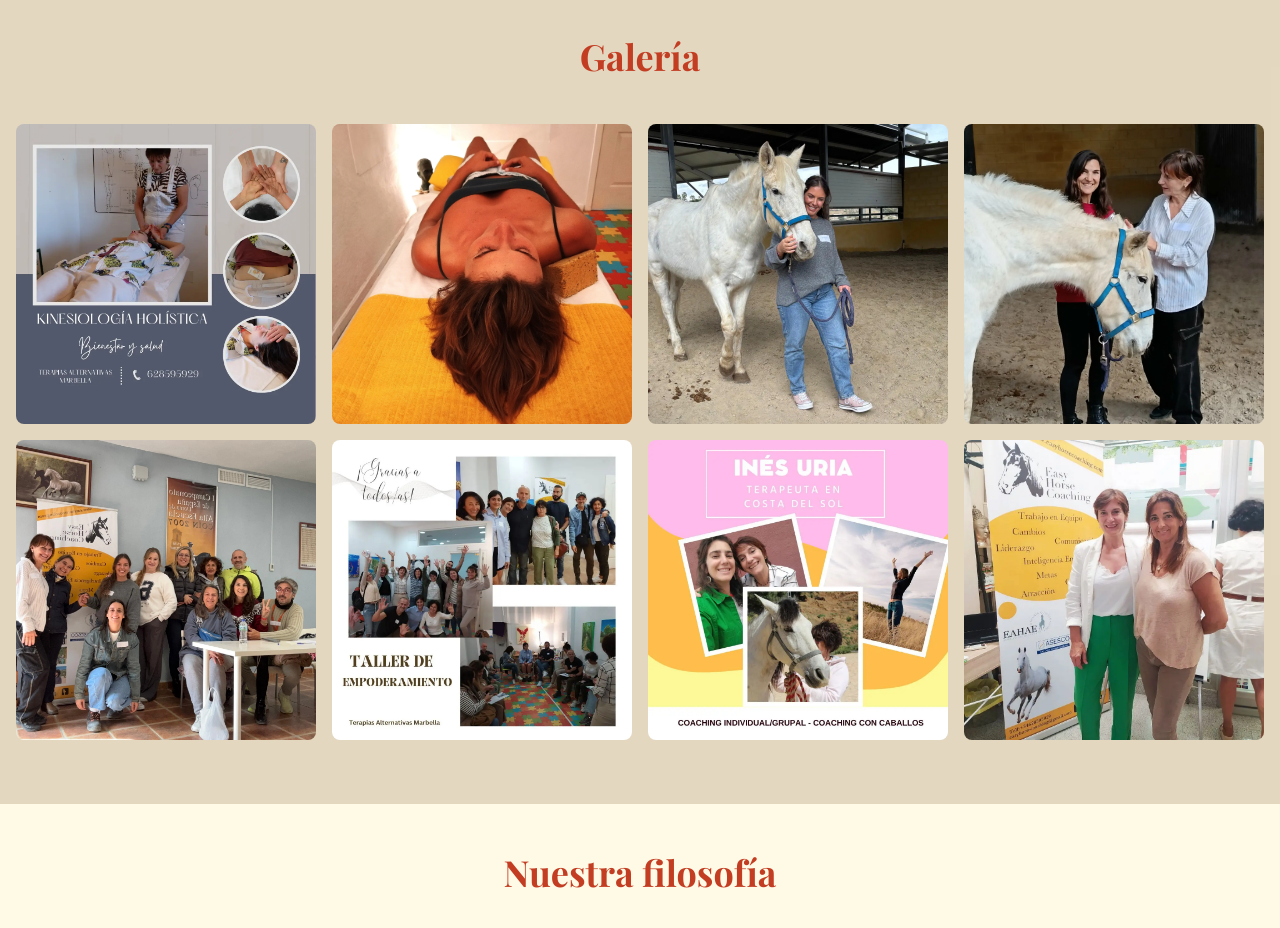
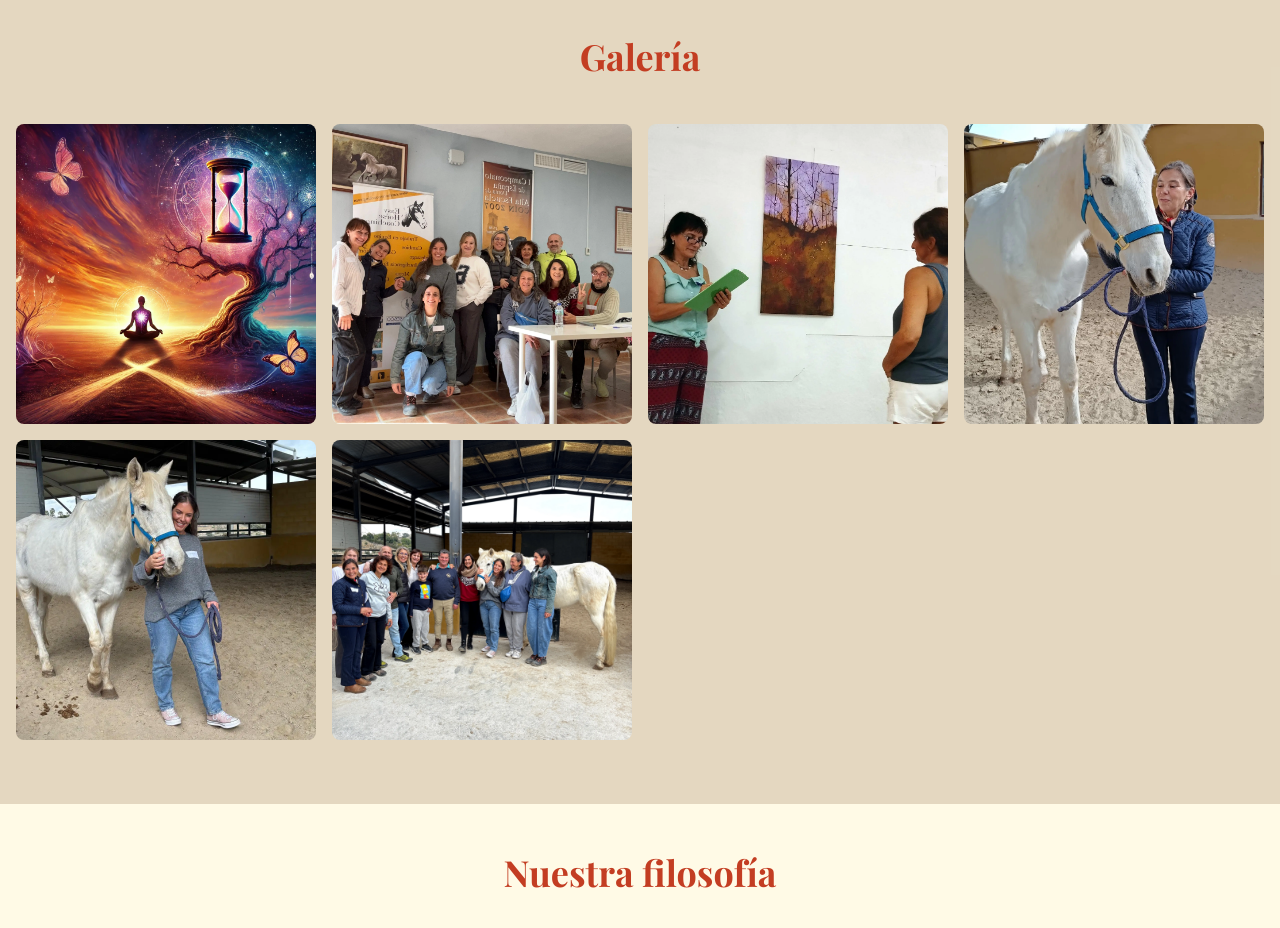
Before and after one commit to fernandojavierp/terapiasalternativasmarbella, a Next.js app: page / in a window 1280 px wide. Shown: the part 2220-3148 px from the top of the page. Built offline with nearby package versions, Linux system fonts and the light colour scheme.

Commit message:
version mejorada-1

```diff
--- a/app/farmasi/page.tsx
+++ b/app/farmasi/page.tsx
@@ -1,13 +1,12 @@
 "use client";
 
 import Image from "next/image";
-import Link from "next/link";
+
 import { Button } from "@/components/ui/button";
-import { ShoppingBag, Sparkles, Heart, Star, ChevronLeft, ChevronRight, X } from "lucide-react";
+import { ShoppingBag, X } from "lucide-react";
 import { useState } from "react";
 
 export default function FarmasiPage() {
-  const [currentSlide, setCurrentSlide] = useState(0);
   const [selectedImage, setSelectedImage] = useState<string | null>(null);
 
   const products = [
@@ -28,14 +27,6 @@ export default function FarmasiPage() {
       alt: "Producto Farmasi 4"
     },
   ];
-
-  const nextSlide = () => {
-    setCurrentSlide((prev) => (prev + 1) % products.length);
-  };
-
-  const prevSlide = () => {
-    setCurrentSlide((prev) => (prev - 1 + products.length) % products.length);
-  };
 
   return (
     <div className="min-h-screen bg-background">
--- a/app/page.tsx
+++ b/app/page.tsx
@@ -22,56 +22,7 @@ export default function Home() {
     phone: "",
     message: ""
   });
-
-  // Configuración del Slider con estilos personalizados para las flechas
-  const settings = {
-    dots: true,
-    infinite: true,
-    speed: 500,
-    slidesToShow: 1,
-    slidesToScroll: 1,
-    autoplay: true,
-    autoplaySpeed: 3000,
-    arrows: true,
-    nextArrow: <SampleNextArrow />,
-    prevArrow: <SamplePrevArrow />,
-  };
-  // Componente para la flecha siguiente personalizada
-  function SampleNextArrow(props: ArrowProps) {
-    const { className, style, onClick } = props;
-    return (
-      <div
-        className={className}
-        style={{ ...style,
-          display: "block",
-          color: "black",
-          fontSize: "24px",
-          top: "40%",
-          right: "25px",
-          zIndex: 1
-        }}
-        onClick={onClick}
-      />
-    );
-  }
-    // Componente para la flecha anterior personalizada
-    function SamplePrevArrow(props: ArrowProps) {
-      const { className, style, onClick } = props;
-      return (
-        <div
-          className={className}
-          style={{ ...style,
-            display: "block",
-            color: "black",
-            fontSize: "24px",
-            top: "40%",
-            left: "25px",
-            zIndex: 1
-          }}
-          onClick={onClick}
-        />
-      );
-    }
+  const [currentSlide, setCurrentSlide] = useState(0);
 
   // Toggle de WhatsApp
   useEffect(() => {
@@ -81,38 +32,30 @@ export default function Home() {
     return () => clearTimeout(timer);
   }, []);
 
-  const galleryImages = [
+  const images = [
     {
-      src: "/kinesiologia.webp",
-      alt: "Terapia de kinesiología holística"
-    },
-    {
-      src: "/kinesiologia-3.webp",
-      alt: "Sesión de kinesiología holística"
-    },
-    {
-      src: "/coaching-caballos.webp",
-      alt: "Coaching Grupal Con Caballos"
-    },
-    {
-      src: "/coaching-caballos-3.webp",
-      alt: "Coaching Grupal Con Caballos"
+      src: "/conexion_regresion_sanacion.webp",
+      alt: "Terapia de Anatheóresis - Sanación Emocional"
     },
     {
       src: "/coaching-grupal.webp",
       alt: "Coaching Grupal"
     },
     {
-      src: "/taller-empoderamiento.webp",
-      alt: "Coaching Grupal"
+      src: "/coaching-creativo-ines-uria.webp",
+      alt: "Coaching Creativo"
     },
     {
-      src: "/terapeuta-en-costa-del-sol.webp",
-      alt: "Coaching Grupal"
+      src: "/coaching-caballos-2.webp",
+      alt: "Coaching con Caballos"
     },
     {
-      src: "/ines-con-paciente.webp",
-      alt: "Coaching Grupal"
+      src: "/coaching-caballos.webp",
+      alt: "Coaching con Caballos"
+    },
+    {
+      src: "/coaching-con-caballos.webp",
+      alt: "Taller de Coaching con Caballos"
     }
   ];
 
@@ -295,7 +238,7 @@ export default function Home() {
         <div className="container mx-auto px-4 py-16">
           <h2 className="text-4xl font-bold text-center mb-12">Galería</h2>
           <div className="grid grid-cols-1 sm:grid-cols-2 lg:grid-cols-3 xl:grid-cols-4 gap-4">
-            {galleryImages.map((image, index) => (
+            {images.map((image, index) => (
               <div
                 key={index}
                 className="group relative aspect-square overflow-hidden rounded-lg cursor-pointer"
--- a/app/servicios/coaching/page.tsx
+++ b/app/servicios/coaching/page.tsx
@@ -3,7 +3,7 @@
 import Image from "next/image";
 import Link from "next/link";
 import { Button } from "@/components/ui/button";
-import { Users, Sparkles, Target, Heart, Activity, Smile, Brain, BookOpen, Shield, User, ChevronLeft, ChevronRight } from "lucide-react";
+import { Users, Sparkles, Target, Heart, Activity, Smile, ChevronLeft, ChevronRight } from "lucide-react";
 import { useState } from "react";
 
 export default function Coaching() {
```
